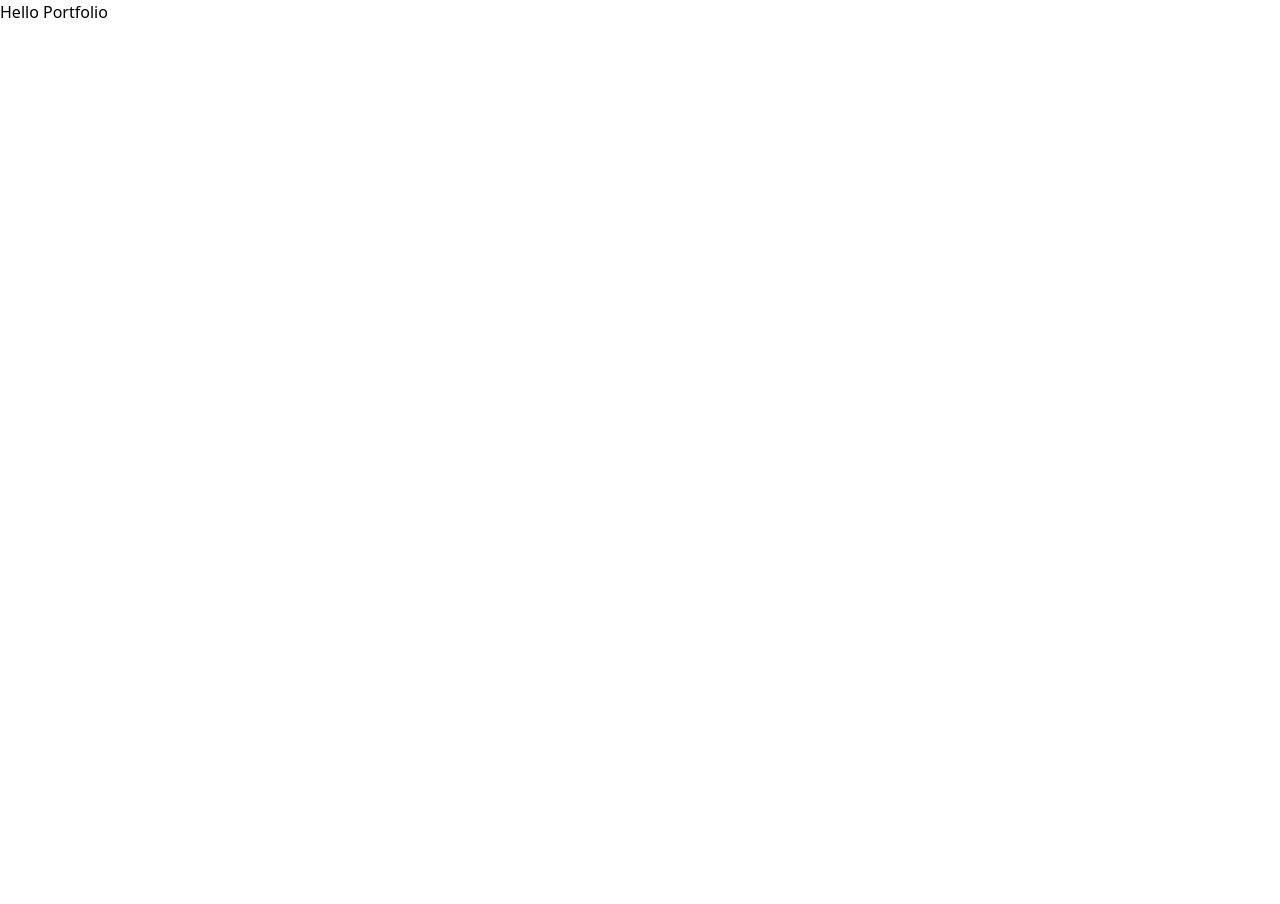
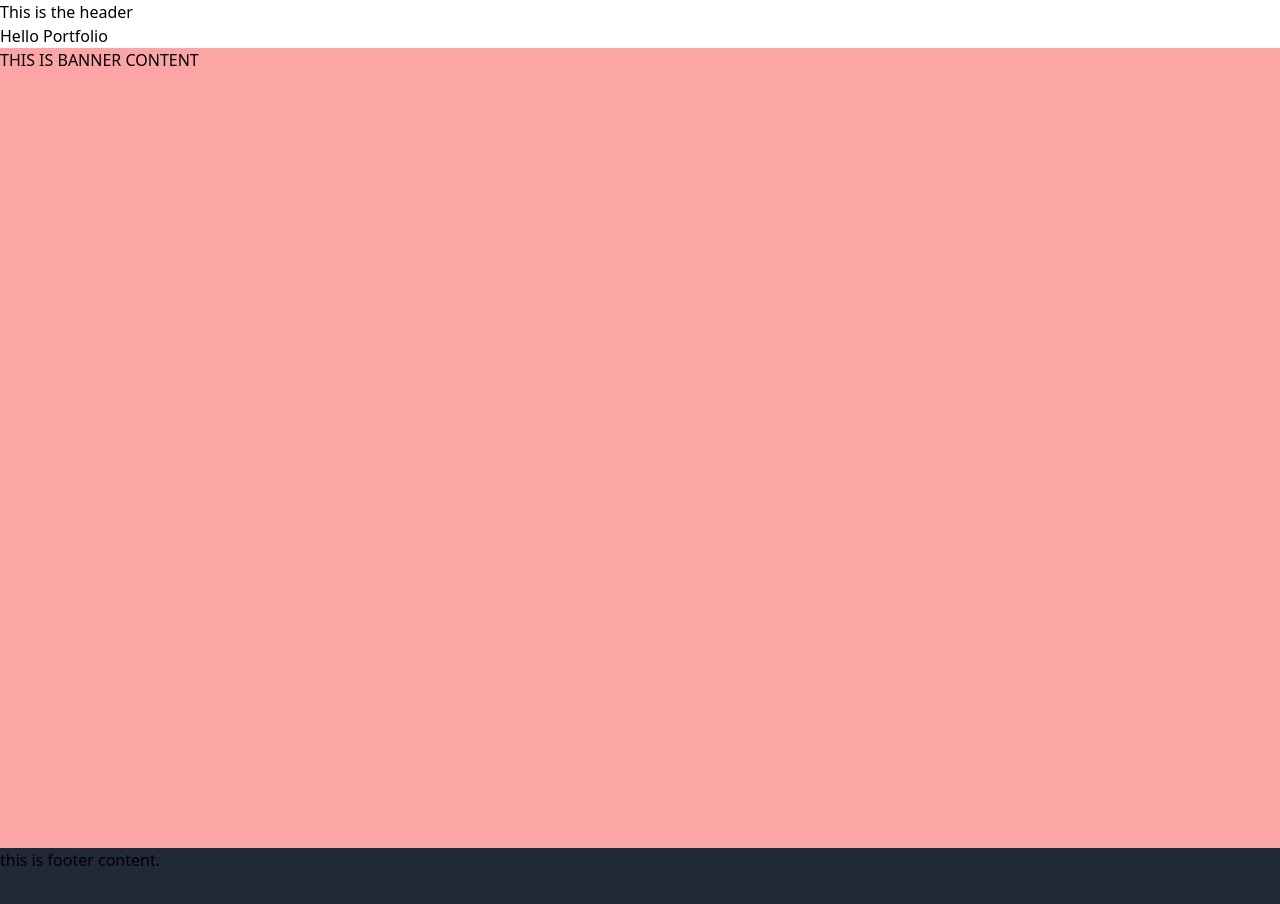
Before and after one commit to NickEikenberg/Nick-Eikenberg-Portfolio-Site, a React (Create React App) app: page / in a window 1280 px wide. Shown: the top 904 px of the page. Before the commit the page ends 800 px from the top, so only its background shows below. Built offline with nearby package versions, Linux system fonts and the light colour scheme.

Commit message:
Adding React-Scroll

```diff
--- a/package.json
+++ b/package.json
@@ -10,6 +10,7 @@
     "react": "^17.0.2",
     "react-dom": "^17.0.2",
     "react-scripts": "4.0.3",
+    "react-scroll": "^1.8.4",
     "web-vitals": "^1.0.1"
   },
   "scripts": {
--- a/src/App.js
+++ b/src/App.js
@@ -1,9 +1,13 @@
 import React from 'react';
+import { Header, Banner, Footer } from './components/Index';
 
 const App = () => {
   return (
     <div>
+      <Header />
       <h1>Hello Portfolio</h1>
+      <Banner />
+      <Footer />
     </div>
   );
 };
--- /dev/null
+++ b/src/components/Banner.js
@@ -0,0 +1,13 @@
+import React from 'react';
+
+const Banner = () => {
+  return (
+    <div>
+      <div className="bg-red-300 h-screen">
+        <h1>THIS IS BANNER CONTENT</h1>
+      </div>
+    </div>
+  );
+};
+
+export default Banner;
--- /dev/null
+++ b/src/components/Footer.js
@@ -0,0 +1,11 @@
+import React from 'react';
+
+const Footer = () => {
+  return (
+    <div className="h-64 bg-gray-800">
+      <h1>this is footer content.</h1>
+    </div>
+  );
+};
+
+export default Footer;
--- /dev/null
+++ b/src/components/Header.js
@@ -0,0 +1,11 @@
+import React from 'react';
+
+const Header = () => {
+  return (
+    <div>
+      <h1>This is the header</h1>
+    </div>
+  );
+};
+
+export default Header;
--- /dev/null
+++ b/src/components/Index.js
@@ -0,0 +1,5 @@
+import Header from './Header';
+import Footer from './Footer';
+import Banner from './Banner';
+
+export { Header, Footer, Banner };
```
Also changed, not shown: 2 other files (tests, documents, lock files or other folders).
